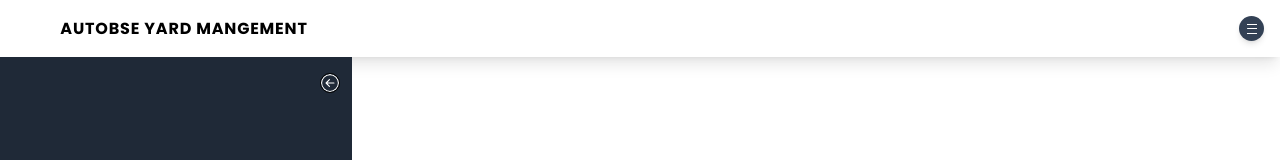
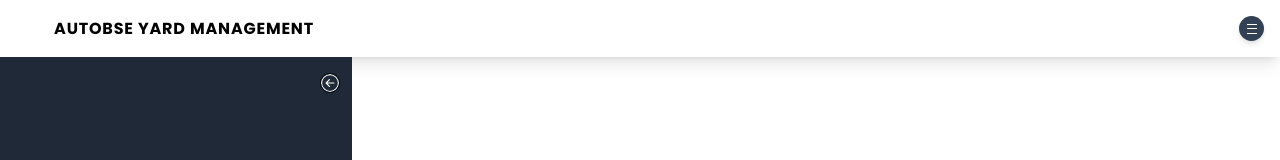
Before and after one commit to shibuambalathara/yard-admin, a Next.js app: page / in a window 1280 px wide. Shown: the top 160 px of the page. Built offline with nearby package versions, Linux system fonts and the light colour scheme.

Commit message:
header changed

```diff
--- a/src/components/header/header.tsx
+++ b/src/components/header/header.tsx
@@ -9,7 +9,7 @@ const Header = () => {
   return (
     <div className="w-full p-2  shadow-lg flex items-center justify-between ">
 <div className="w-full  flex justify-between items-center  ">
-<h4 className="font-poppins font-bold uppercase  text-center  my-auto w-85 h-full tracking-wider text-black">AutoBse Yard Mangement</h4>
+<h4 className="font-poppins font-bold uppercase  text-center  my-auto w-85 h-full tracking-wider text-black">AutoBse Yard Management</h4>
 <HeaderItems />
 </div>
 
```
